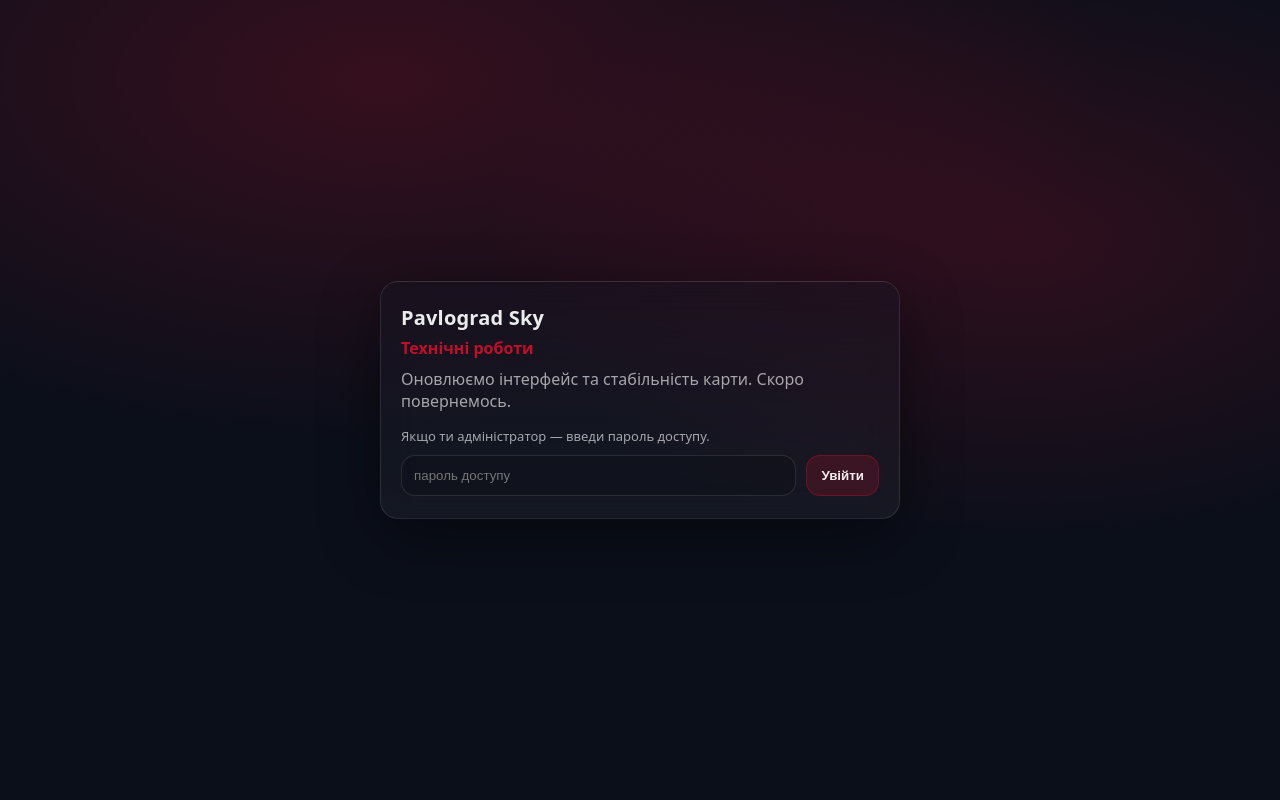
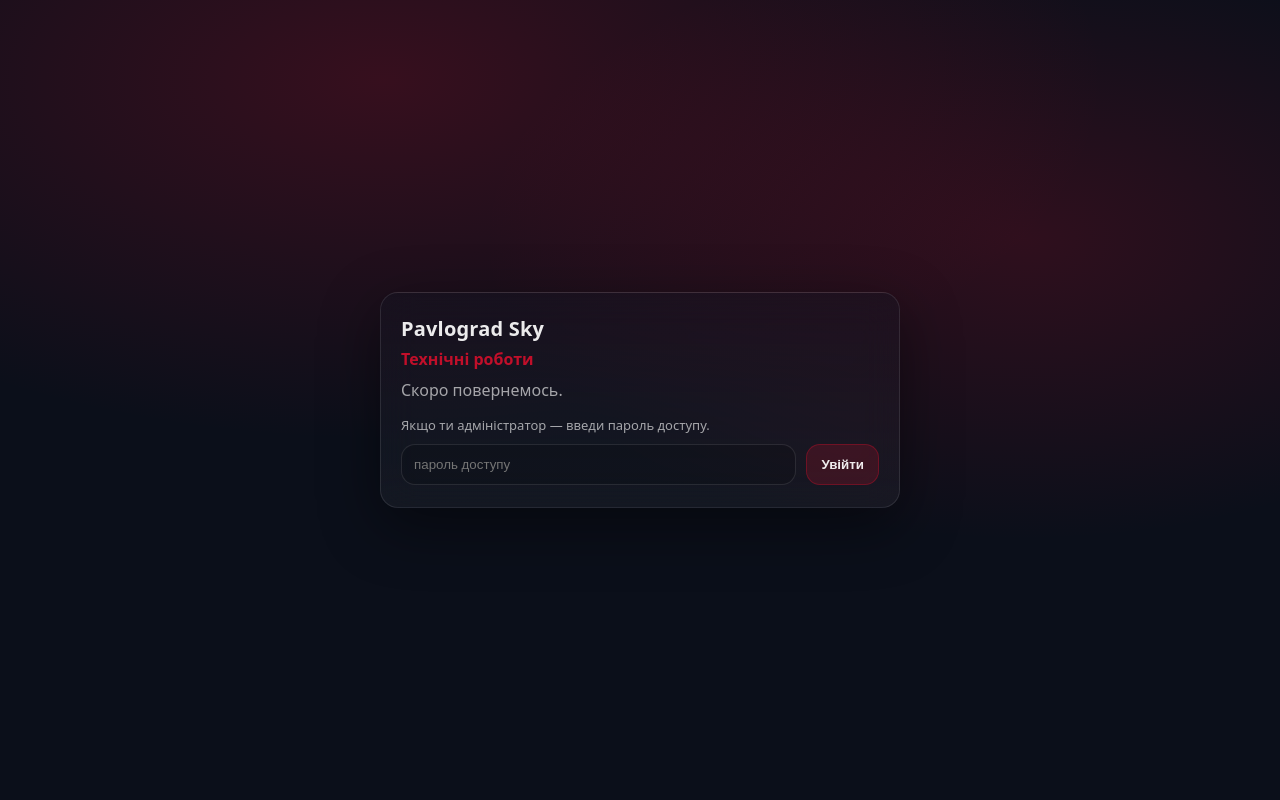
Before and after one commit to Excellency333/pvlsmap, a Python web app: template templates/maintenance.html in a window 1280 px wide. Run offline with Jinja, Linux system fonts and the light colour scheme; the template is opened without the code that fills it, so the values that code supplies are empty.

Commit message:
maintenance.html

```diff
--- a/templates/maintenance.html
+++ b/templates/maintenance.html
@@ -11,7 +11,7 @@
     <div class="maint-card">
       <div class="maint-title">Pavlograd Sky</div>
       <div class="maint-sub">Технічні роботи</div>
-      <div class="maint-text">Оновлюємо інтерфейс та стабільність карти. Скоро повернемось.</div>
+      <div class="maint-text">Скоро повернемось.</div>
 
       <div class="maint-hint">Якщо ти адміністратор — введи пароль доступу.</div>
 
```
